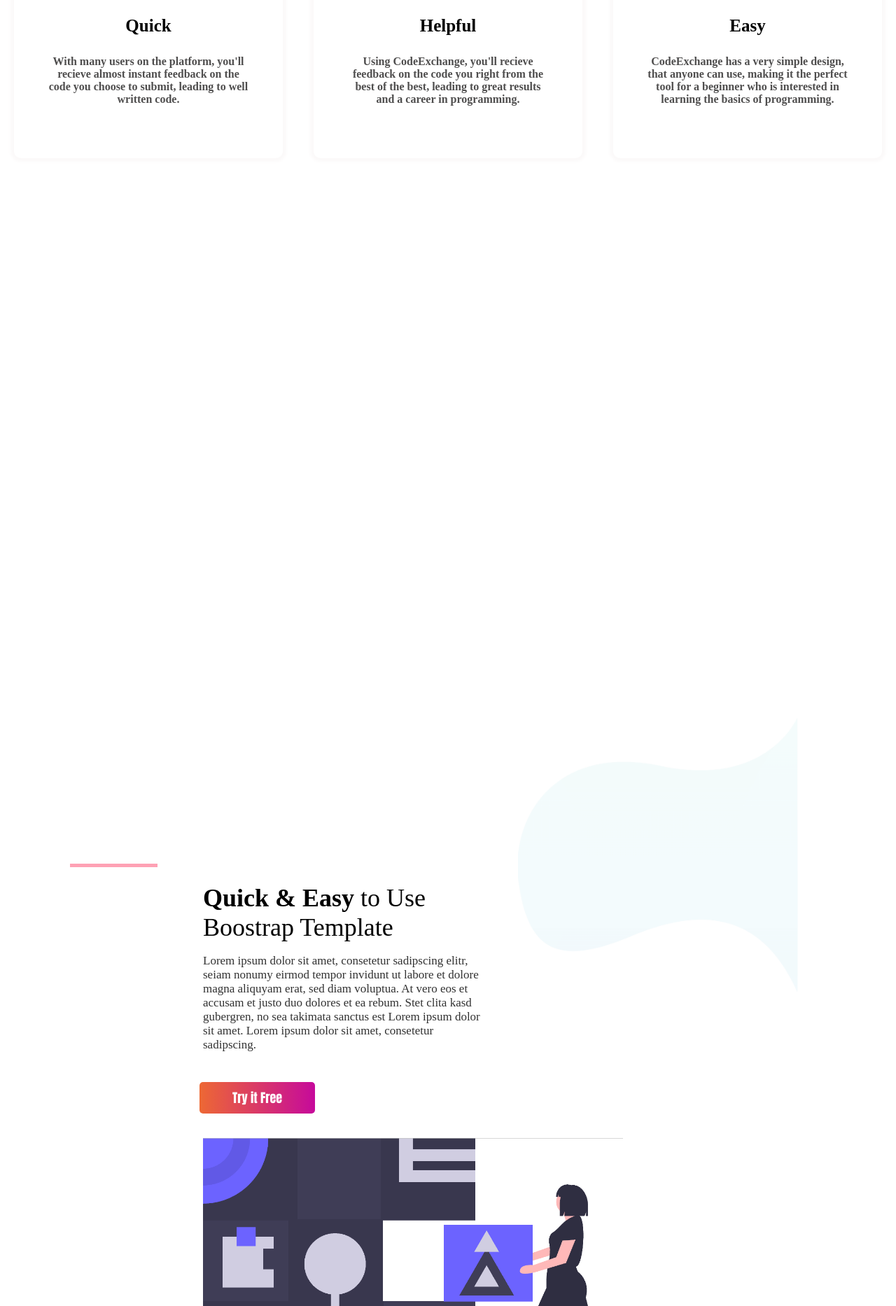
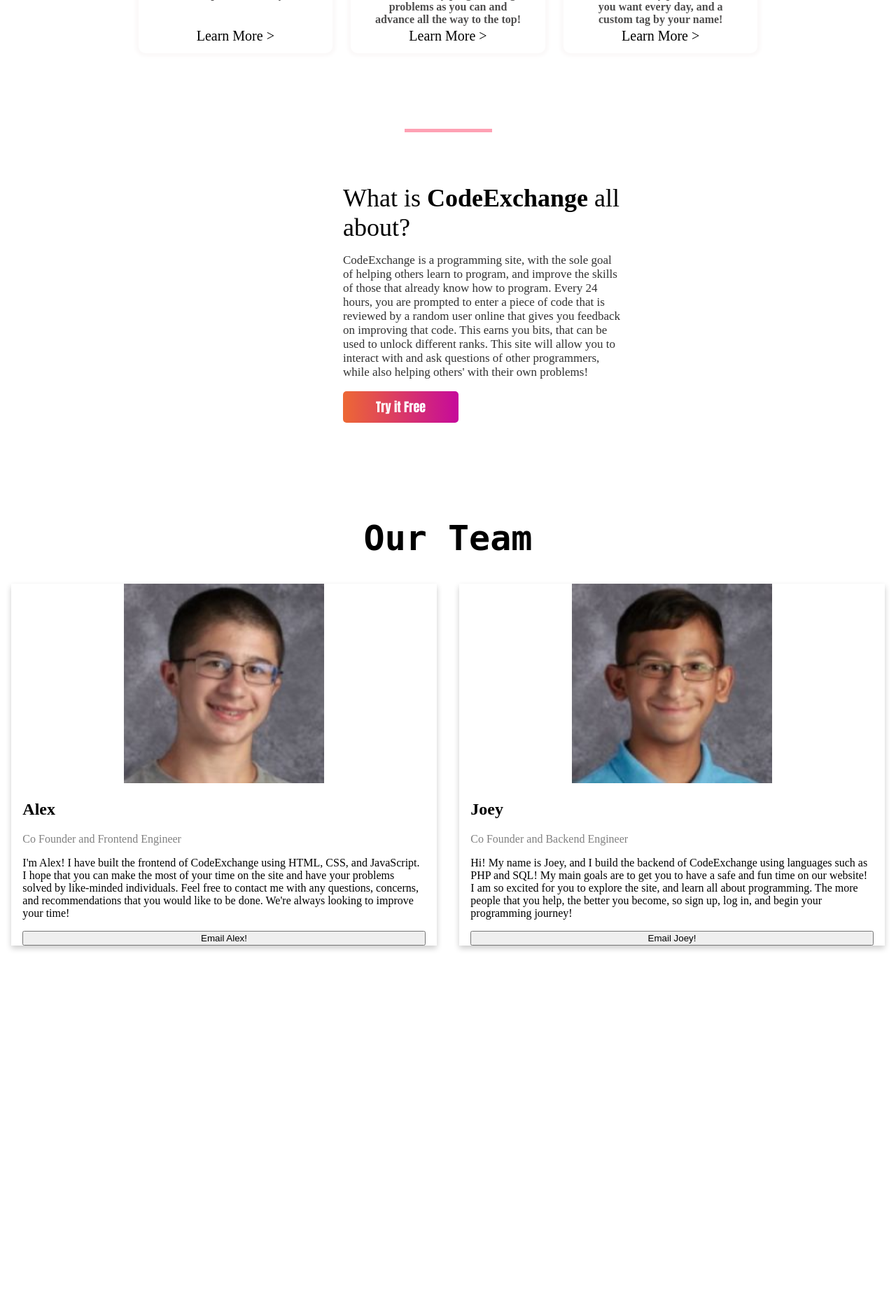
Before and after one commit to JoeyZeee/CodeExchange, a PHP site: page /SocialMediaThing/index.html in a window 1280 px wide. Shown: the part 1574-3440 px from the top of the page at 70% size. After the commit the page ends 2932 px from the top, so only its background shows below. Run offline with PHP 8.4, Linux system fonts and the light colour scheme.

Commit message:
Add files via upload

```diff
--- /dev/null
+++ b/SocialMediaThing/about-us.css
@@ -0,0 +1,45 @@
+.about-us-column {
+    float: left;
+    width: 48.7%;
+    margin: auto;
+    margin-bottom: 16px;
+    padding: 0 8px;
+}
+
+.about-us-card {
+    box-shadow: 0 4px 8px 0 rgba(0, 0, 0, 0.2);
+    margin: 8px;
+}
+
+.about-section {
+    padding: 50px;
+    text-align: center;
+    background-color: #474e5d;
+    color: white;
+}
+
+.about-us-container {
+    padding: 0 16px;
+}
+
+.about-us-container::after,
+.about-us-row::after {
+    content: "";
+    clear: both;
+    display: table;
+}
+
+.about-us-title {
+    color: grey;
+}
+
+.about-us-button:hover {
+    background-color: #555;
+}
+
+@media screen and (max-width: 650px) {
+    .about-us-column {
+        width: 100%;
+        display: block;
+    }
+}
--- a/SocialMediaThing/index.html
+++ b/SocialMediaThing/index.html
@@ -6,6 +6,7 @@
     <meta http-equiv="X-UA-Compatible" content="IE=edge">
     <meta name="viewport" content="width=device-width, initial-scale=1.0">
     <link rel="stylesheet" href="styles.css">
+    <link rel="stylesheet" href="about-us.css">
     <script src="index.js"></script>
     <title>CodeExchange</title>
 </head>
@@ -37,21 +38,32 @@
                     </a>
                 </ul>
             </div>
-            <img id="logo-img" src="img/logo.png" alt="BASIC">
+            <img id="logo-img" src="img/logo.png">
+            <button id="download-now">Sign Up</button>
+            <button id="download-now">Log In</button>
 
-            <button id="register-now">Register</button>
+            <!-- Ignore this... I am messing around with it a bit -->
+            <!-- <div class="dropdown">
+                <div class="bars" onclick="changeBar(this)">
+                    <button class="dropbtn bar1" onclick="toggleMenu()"></button>
+                    <button class="dropbtn bar2" onclick="toggleMenu()"></button>
+                    <button class="dropbtn bar3" onclick="toggleMenu()"></button>
+                </div>
 
-            <!-- This is menu bar item. Finish later -->
-            <div class="menu-btn">
-                <div class="bar1"></div>
-                <div class="bar2"></div>
-                <div class="bar3"></div>
-            </div>
+                <div id="myDropdown" class="dropdown-content">
+                    <a href="#header">Home</a>
+                    <a href="#features">Features</a>
+                    <a href="#about">About</a>
+                    <a href="#faq">FAQ</a>
+                    <a href="#team">Team</a>
+                </div>
+            </div> -->
 
             <h1 id="p1">CodeExchange</h1>
-            <h1 id="p2">The Future of Programming</h1>
-            <h1 id="p3">A quick and easy way to learn to code, and to recieve feedback on your code.</h1>
+            <h1 id="p2">Social Media Programmming</h1>
+            <h1 id="p3">Learn to code by helping like-minded individuals in a fun and exciting environment</h1>
 
+            <!-- Sign Up Button -->
             <button id="get-started">Get Started</button>
         </div>
     </div>
@@ -69,7 +81,7 @@
 
     <div class="features" id="features">
         <div class="text-body">
-            <p><strong>Quick and easy to use,</strong> Comes with everything you need to become a programming expert</p>
+            <p><strong>Learn to code,</strong> in a fun and exciting environment</p>
         </div>
 
         <div class="feature-card clean-card">
@@ -77,8 +89,10 @@
                 <img class="shape-bg" src="img/shape_bg.png" alt="">
                 <img class="main-shape" src="img/shape1.png" alt="">
             </div>
-            <h1>Quick</h1>
-            <h2>With many users on the platform, you'll recieve almost instant feedback on the code you choose to submit, leading to well written code.</h2>
+            <h1>Easy to Get Started</h1>
+            <h2>Create an account for free and make a post every day.
+                You can also solve someone else's post once a day!</h2>
+            <a href="">Learn More ></a>
         </div>
 
         <div class="feature-card robust-card">
@@ -86,8 +100,10 @@
                 <img class="shape-bg" src="img/shape_bg.png" alt="">
                 <img class="main-shape" src="img/shape2.png" alt="">
             </div>
-            <h1>Helpful</h1>
-            <h2>Using CodeExchange, you'll recieve feedback on the code you right from the best of the best, leading to great results and a career in programming.</h2>
+            <h1>Level Up</h1>
+            <h2>The more you learn, the better you become, the higher level you unlock. Upload and solve as many
+                programming problems as you can and advance all the way to the top!</h2>
+            <a href="">Learn More ></a>
         </div>
 
         <div class="feature-card powerful-card">
@@ -95,27 +111,66 @@
                 <img class="shape-bg" src="img/shape_bg.png" alt="">
                 <img class="main-shape" src="img/shape3.png" alt="">
             </div>
-            <h1>Easy</h1>
-            <h2>CodeExchange has a very simple design, that anyone can use, making it the perfect tool for a beginner who is interested in learning the basics of programming.</h2>
+            <h1>Upgrade</h1>
+            <h2>Is once a day not enough for you? Purchase the Premium pack so you can uploade and solve as many
+                problems as you want every day, and a custom tag by your name!</h2>
+            <a href="">Learn More ></a>
         </div>
     </div>
 
     <hr class="solid-divider solid-divider2">
 
     <div class="about">
-        <div class="section1"  id = "about">
-            <p id="title"><strong>Quick & Easy</strong> to Use Boostrap Template</p>
-            <p id="pgrph">Lorem ipsum dolor sit amet, consetetur sadipscing elitr, seiam nonumy eirmod tempor invidunt
-                ut labore et
-                dolore magna aliquyam erat, sed diam voluptua. At vero eos et accusam et justo duo dolores et ea rebum.
-                Stet clita kasd gubergren, no sea takimata sanctus est Lorem ipsum dolor sit amet. Lorem ipsum dolor sit
-                amet, consetetur sadipscing.</p>
-
+        <div class="section1">
+            <p id="title">What is <strong>CodeExchange</strong> all about?</p>
+            <p id="pgrph">CodeExchange is a programming site, with the sole goal of helping others learn to program, and
+                improve the skills of those that already know how to program. Every 24 hours, you are prompted to enter
+                a piece of code that is reviewed by a random user online that gives you feedback on improving that code.
+                This earns you bits, that can be used to unlock different ranks. This site will allow you to interact
+                with and ask questions of other programmers, while also helping others' with their own problems!</p>
+            <!-- This button links to sign up -->
             <button id="try-it-free">Try it Free</button>
-            <img id="main" src="img/about/im6.png" alt="">
-            <img src="img/about/im5.png" alt="" id="bg">
         </div>
     </div>
+
+    <div class="about-us" id="team">
+        <h1 id="our-team">Our Team</h1>
+        <div class="about-us-column">
+            <div class="about-us-card">
+                <center>
+                    <img src="img/about-us/imageOfAlex.jpg" alt="Alex" style="width:47%">
+                </center>
+                <div class="about-us-container">
+                    <h2>Alex</h2>
+                    <p class="about-us-title">Co Founder and Frontend Engineer</p>
+                    <p>I'm Alex! I have built the frontend of CodeExchange using HTML, CSS, and JavaScript. I hope that
+                        you can make the most of your time on the site and have your problems solved by like-minded
+                        individuals. Feel free to contact me with any questions, concerns, and recommendations that you
+                        would like to be done. We're always looking to improve your time!</p>
+                    <a href="mailto:alex@chate.info"><button style="width: 100%">Email Alex!</button></a>
+                </div>
+            </div>
+        </div>
+
+        <div class="about-us-column">
+            <div class="about-us-card">
+                <center>
+                    <img src="img/about-us/imageOfJoey.jpg" alt="Joey" style="width:47%">
+                </center>
+                <div class="about-us-container">
+                    <h2>Joey</h2>
+                    <p class="about-us-title">Co Founder and Backend Engineer</p>
+                    <p>Hi! My name is Joey, and I build the backend of CodeExchange using languages such as PHP and SQL!
+                        My main goals are to get you to have a safe and fun time on our website! I am so excited for you
+                        to explore the site, and learn all about programming. The more people that you help, the better
+                        you become, so sign up, log in, and begin your programming journey!</p>
+                    <!-- <br><br><br><br> -->
+                    <a href="mailto:joey.zambreno@bergmanacademy.org"><button style="width:100%">Email
+                            Joey!</button></a>
+
+                </div>
+            </div>
+        </div>
     </div>
 </body>
 
--- a/SocialMediaThing/index.js
+++ b/SocialMediaThing/index.js
@@ -0,0 +1,23 @@
+/* When the user clicks on the button,
+toggle between hiding and showing the dropdown content */
+function toggleMenu() {
+    document.getElementById("myDropdown").classList.toggle("show");
+}
+
+// Close the dropdown menu if the user clicks outside of it
+window.onclick = function (event) {
+    if (!event.target.matches('.dropbtn')) {
+        var dropdowns = document.getElementsByClassName("dropdown-content");
+        var i;
+        for (i = 0; i < dropdowns.length; i++) {
+            var openDropdown = dropdowns[i];
+            if (openDropdown.classList.contains('show')) {
+                openDropdown.classList.remove('show');
+            }
+        }
+    }
+}
+
+function changeBar(x) {
+    x.classList.toggle("change");
+}
--- a/SocialMediaThing/styles.css
+++ b/SocialMediaThing/styles.css
@@ -62,27 +62,19 @@
     height: 375px;
 }
 
-.menu-btn {
-    display: inline-block;
-    cursor: pointer;
-    position: absolute;
-    top: 25px;
-    right: -95px;
-    width: 150px;
-    height: 40px;
-}
 
-.bar1,
+/* .bar1,
 .bar2,
 .bar3 {
     width: 35px;
     height: 5px;
-    background-color: white;
+    background-color: #3854dc;
     margin: 6px 0;
     transition: 0.4s;
-}
+} */
 
-#register-now {
+/* Download Now Button */
+#download-now {
     color: white;
     font-family: Impact, Haettenschweiler, 'Arial Narrow Bold', sans-serif;
     font-size: large;
@@ -99,7 +91,7 @@
     background: linear-gradient(90deg, rgba(169, 125, 93, 1) 0%, rgba(92, 117, 94, 1) 100%); */
 }
 
-#register-now :hover {
+#download-now:hover {
     /* transform: scaleX(0); */
     background: rgb(198, 10, 155);
     background: linear-gradient(90deg, rgba(198, 10, 155, 1) 0%, rgba(237, 104, 52, 1) 100%);
@@ -279,13 +271,12 @@
 }
 
 hr.solid-divider2 {
-    top: 2800px;
-    left: 100px;
+    top: 1750px;
 }
 
 .features {
     position: absolute;
-    top: 1150px;
+    top: 1000px;
     display: flex;
     align-items: center;
     justify-content: center;
@@ -390,7 +381,15 @@
 
 .about {
     position: absolute;
-    top: 2000px;
+    top: 1000px;
+    display: flex;
+    align-items: center;
+    justify-content: center;
+}
+
+.features {
+    position: absolute;
+    top: 1000px;
     display: flex;
     align-items: center;
     justify-content: center;
@@ -402,7 +401,7 @@
 } */
 
 .about>.section1>#title {
-    position: absolute;
+    position: relative;
     font-size: 36px;
     width: 400px;
     /* right: 900px; */
@@ -411,38 +410,21 @@
 }
 
 .about>.section1>#pgrph {
-    position: absolute;
+    position: relative;
     width: 400px;
     font-size: 17px;
     color: rgb(49, 49, 49);
-    top: 920px;
+    top: 780px;
     right: -50px;
 }
-
-.about>.section1>#bg {
-    position: absolute;
-    width: 400px;
-    height: 400px;
-    left: 100px;
-    top: 600px;
-    z-index: -1;
-}
-
-/* .about>.section1>#try-it-free {
-    position: absolute;
-    width: 400px;
-    height: 400px;
-    left: 100px;
-    top: 600px;
-} */
 
 #try-it-free {
     color: white;
     font-family: Impact, Haettenschweiler, 'Arial Narrow Bold', sans-serif;
     font-size: large;
-    position: absolute;
-    top: 1120px;
-    right: 190px;
+    position: relative;
+    top: 780px;
+    right: -50px;
     width: 165px;
     height: 45px;
     border-radius: 5px;
@@ -451,15 +433,19 @@
     background: linear-gradient(90deg, rgba(237, 104, 52, 1) 0%, rgba(198, 10, 155, 1) 100%);
 }
 
-.about>.section1>#main {
-    position: absolute;
-    width: 600px;
-    top: 1200px;
-    left: -350px;
-    z-index: 100;
+#try-it-free:hover {
+    background: rgba(198, 10, 155, 1);
+    background: linear-gradient(90deg, rgba(198, 10, 155, 1) 0%, rgba(237, 104, 52, 1) 100%);
 }
 
+/* a {
+    background-color: #FF0;
+}
 
+a:hover {
+    background-color: #AD310B;
+
+} */
 
 @media screen and (min-width: 1000px) {
     .clean-card {
@@ -478,6 +464,34 @@
 
     .feature-card {
         width: 30%;
+    }
+
+    #team {
+        position: absolute;
+        top: 2400px;
+        display: flex;
+        align-items: center;
+        justify-content: center;
+    }
+}
+
+@media screen and (max-width: 1000px) {
+    .about {
+        position: absolute;
+        top: 1800px;
+    }
+
+    #try-it-free {
+        top: 800px;
+    }
+
+    .solid-divider2 {
+        position: absolute;
+        top: 1200px;
+    }
+
+    .solid-divider2 {
+        display: none;
     }
 }
 
@@ -510,7 +524,11 @@
 }
 
 @media screen and (min-width: 1000px) {
-    .menu-btn {
+    /* .menu-btn {
+        display: none !important;
+    } */
+
+    .bars {
         display: none !important;
     }
 }
@@ -520,14 +538,186 @@
         display: none !important;
     }
 
-    #register-now  {
+    #download-now {
         right: 15%;
     }
 }
 
 @media screen and (max-width: 500px) {
-
-    #register-now {
+    #download-now {
         display: none !important;
     }
 }
+
+#our-team {
+    position: absolute;
+    top: -120px;
+    /* left: 43%; */
+    font-family: 'VT323', monospace;
+    font-size: 50px;
+}
+
+.about-us {
+    position: absolute;
+    top: 3200px;
+    display: flex;
+    align-items: center;
+    justify-content: center;
+}
+
+/* Dropdown Button */
+/* .dropbtn {
+    background-color: #4CAF50;
+    color: white;
+    padding: 16px;
+    font-size: 16px;
+    border: none;
+    cursor: pointer;
+    position: absolute;
+    right: -115px;
+    top: -10px;
+}
+
+.dropdown {
+    position: absolute;
+    top: 20px;
+    display: inline-block;
+    width: 35.5px;
+    height: 100px;
+    background-color: red;
+}
+
+.dropdown-content {
+    display: none;
+    position: absolute;
+    right: -5px;
+    top: 30px;
+    background-color: #f9f9f9;
+    min-width: 80px;
+    box-shadow: 0px 8px 16px 0px rgba(0, 0, 0, 0.2);
+    z-index: 1;
+}
+
+.dropdown-content a {
+    color: black;
+    padding: 12px 16px;
+    text-decoration: none;
+    display: block;
+}
+
+.dropdown-content a:hover {
+    display: block;
+    background-color: #f1f1f1
+}
+
+.dropdown:hover .dropdown-content {
+    display: block;
+}
+
+.a:hover .dropdown-content {
+    display: block;
+}
+
+.dropdown:hover .dropbtn {
+    background-color: #3e8e41;
+} */
+
+/* Dropdown Button */
+.dropbtn {
+    background-color: white;
+    color: white;
+    border: none;
+    cursor: pointer;
+    position: absolute;
+    width: 40px;
+    height: 5px;
+}
+
+.bars {
+    /* display: none; */
+    /* width: 50px;
+    height: 50px; */
+    z-index: 1000000;
+    border-radius: 10px;
+    position: fixed;
+    top: 30px;
+    right: 40px;
+    display: flex !important;
+    align-items: center;
+    justify-content: center;
+}
+
+.bar1,
+.bar2,
+.bar3 {
+    transition: 0.4s;
+}
+
+.bar1 {
+    top: 0px;
+}
+
+.bar2 {
+    top: 10px;
+}
+
+.bar3 {
+    top: 20px;
+}
+
+.dropdown {
+    position: absolute;
+    display: flex;
+    align-items: center;
+    justify-content: center;
+    z-index: 2;
+}
+
+.dropdown-content {
+    display: none;
+    position: fixed;
+    background-color: #f1f1f1;
+    width: 80px;
+    box-shadow: 0px 8px 16px 0px rgba(0, 0, 0, 0.2);
+    z-index: 1;
+    top: 80px;
+    /* left: 150px; */
+    left: 540px;
+}
+
+.dropdown-content a {
+    color: black;
+    padding: 12px 16px;
+    text-decoration: none;
+    display: block;
+}
+
+.dropdown-content a:hover {
+    background-color: #ddd;
+}
+
+.show {
+    display: block;
+}
+
+.menu-btn {
+    display: inline-block;
+    cursor: pointer;
+    position: absolute;
+}
+
+.change .bar1 {
+    transform: translate(0, 10px) rotate(-45deg);
+    top: 0px;
+    left: -1px;
+}
+
+.change .bar2 {
+    opacity: 0;
+}
+
+.change .bar3 {
+    transform: translate(0, -10px) rotate(45deg);
+    bottom: -2px;
+    left: 2px;
+}
```
Also changed, not shown: SocialMediaThing/img/about-us/imageOfAlex.jpg (added), SocialMediaThing/img/about-us/imageOfJoey.jpg (added).
